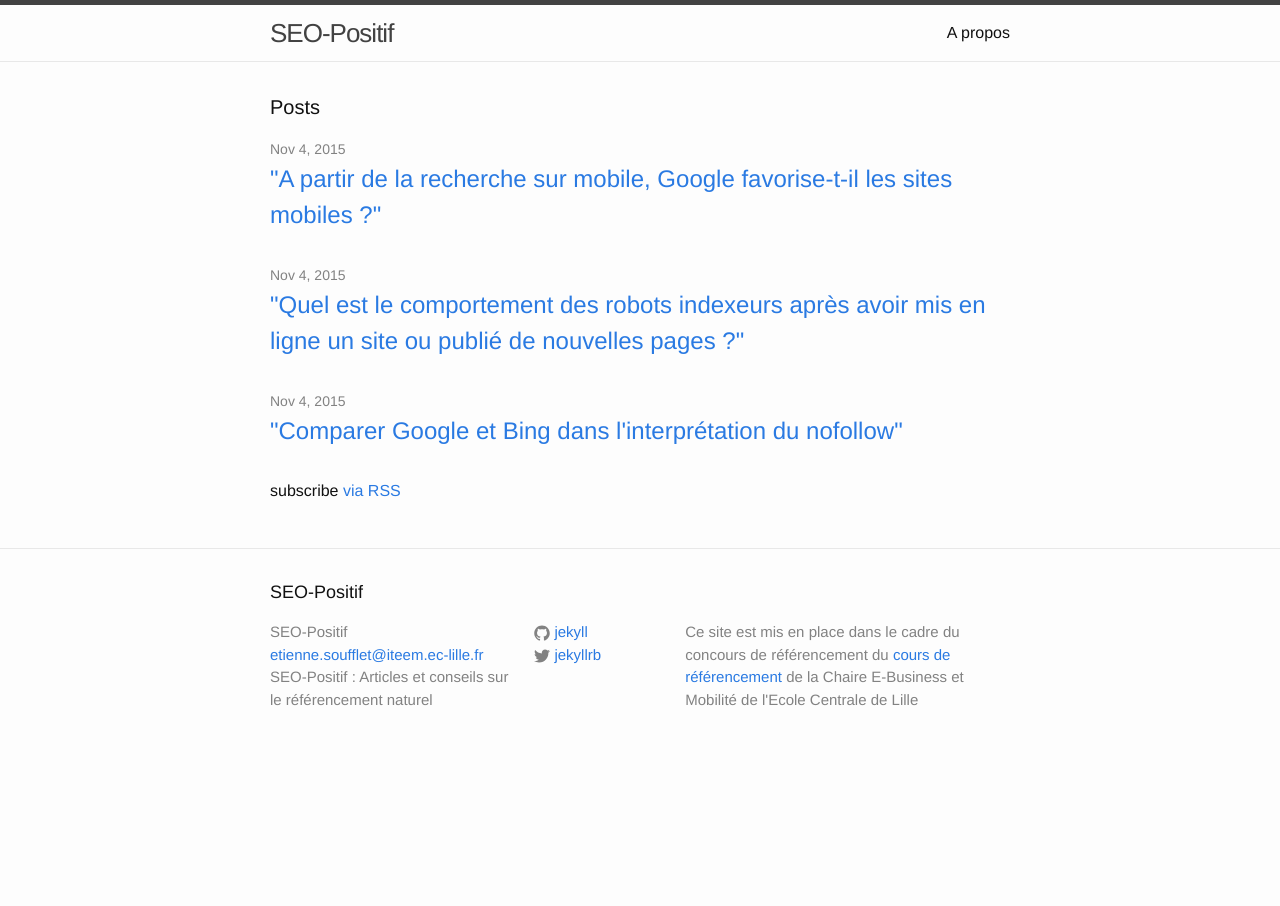
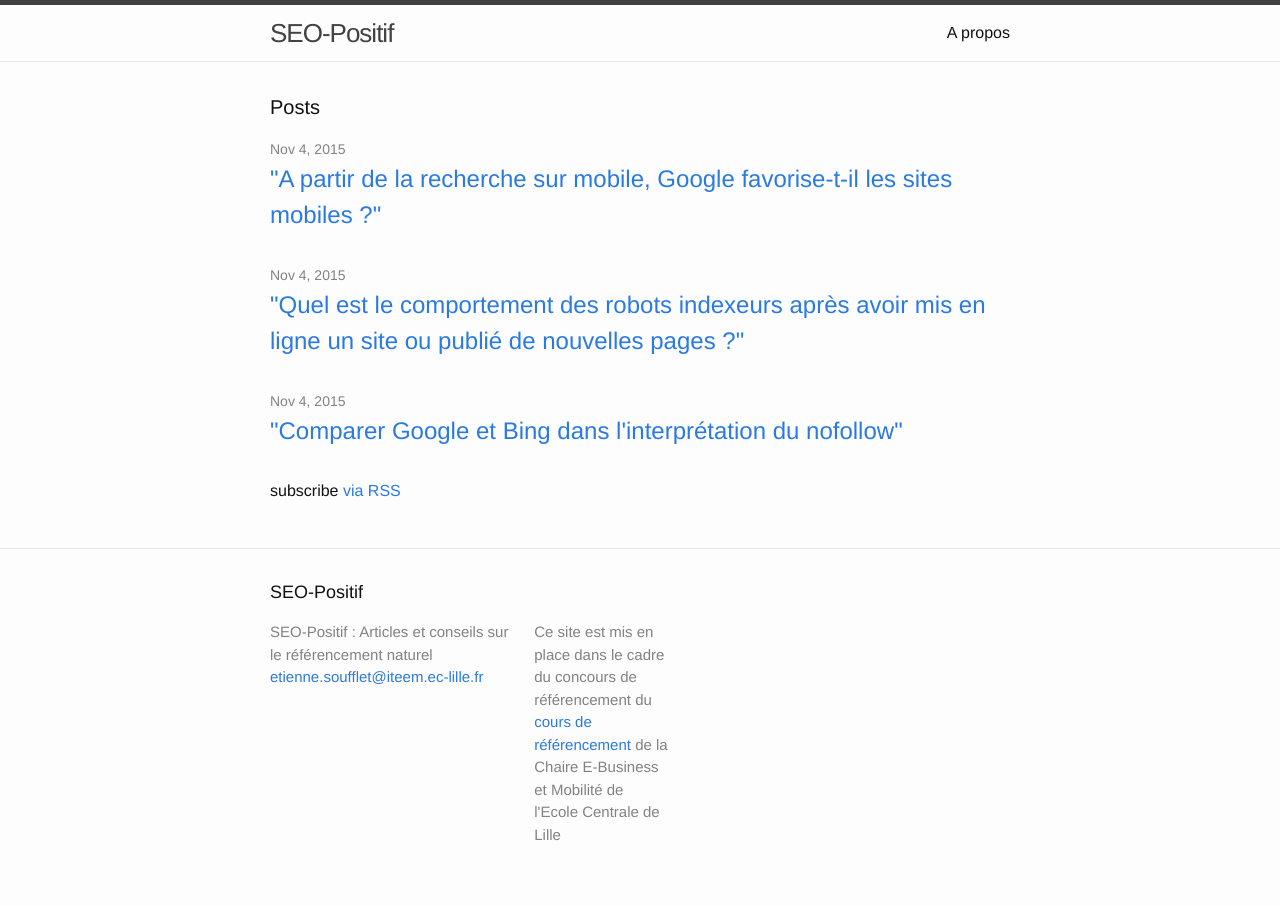
Before and after one commit to EtienneSOU/etiennesou.github.io, a Jekyll site: the page built from index.html, in a window 1280 px wide. Built offline with Jekyll 4.4.1, drawn with Linux system fonts in a browser that asks for light colours.

Commit message:
Update footer.html

```diff
--- a/_includes/footer.html
+++ b/_includes/footer.html
@@ -7,29 +7,12 @@
     <div class="footer-col-wrapper">
       <div class="footer-col footer-col-1">
         <ul class="contact-list">
-          <li>{{ site.title }}</li>
+          <li>{{ site.description }}</li>
           <li><a href="mailto:{{ site.email }}">{{ site.email }}</a></li>
-          <li><p>{{ site.description }}</p></li>
         </ul>
       </div>
 
       <div class="footer-col footer-col-2">
-        <ul class="social-media-list">
-          {% if site.github_username %}
-          <li>
-            {% include icon-github.html username=site.github_username %}
-          </li>
-          {% endif %}
-
-          {% if site.twitter_username %}
-          <li>
-            {% include icon-twitter.html username=site.twitter_username %}
-          </li>
-          {% endif %}
-        </ul>
-      </div>
-
-      <div class="footer-col footer-col-3">
         <p>Ce site est mis en place dans le cadre du concours de référencement du <a href="http://cours-de-referencement.ec-lille.fr/">cours de référencement</a> de la Chaire E-Business et Mobilité de l'Ecole Centrale de Lille</p>
       </div>
     </div>
```
